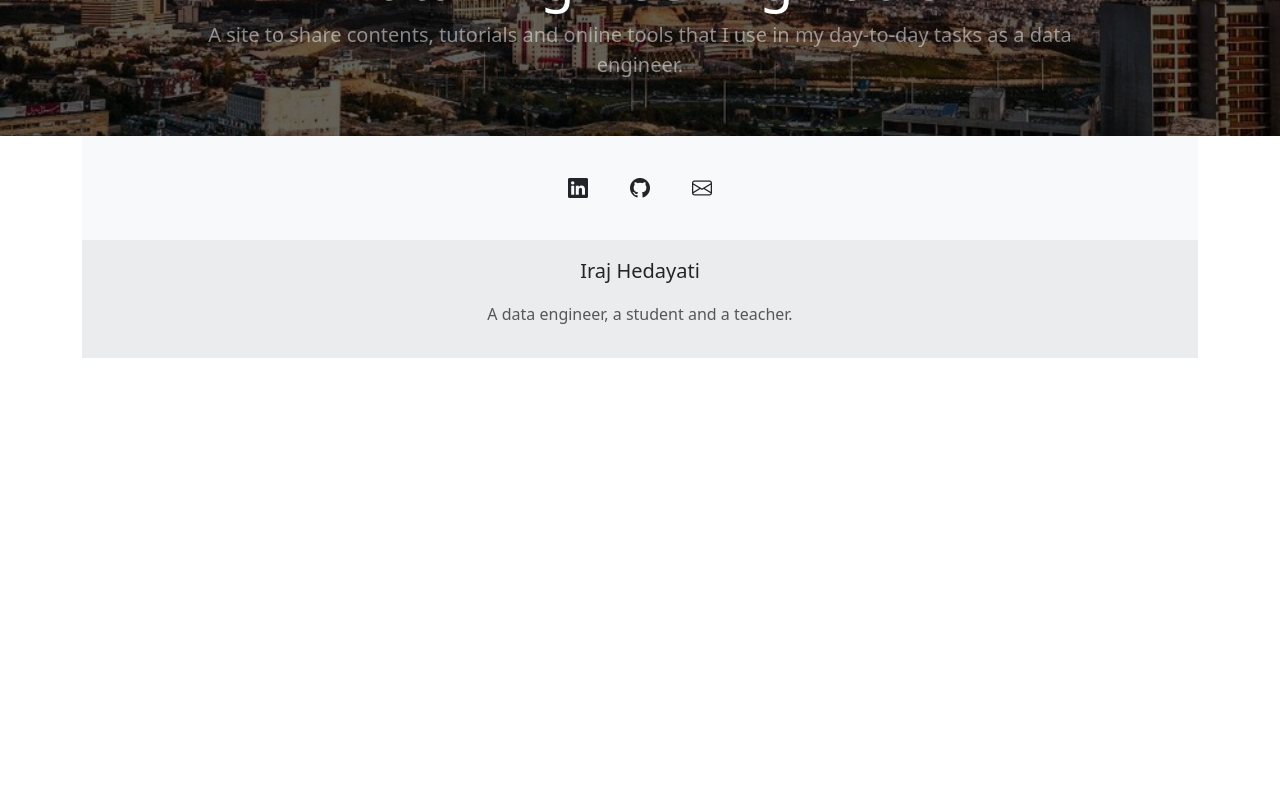
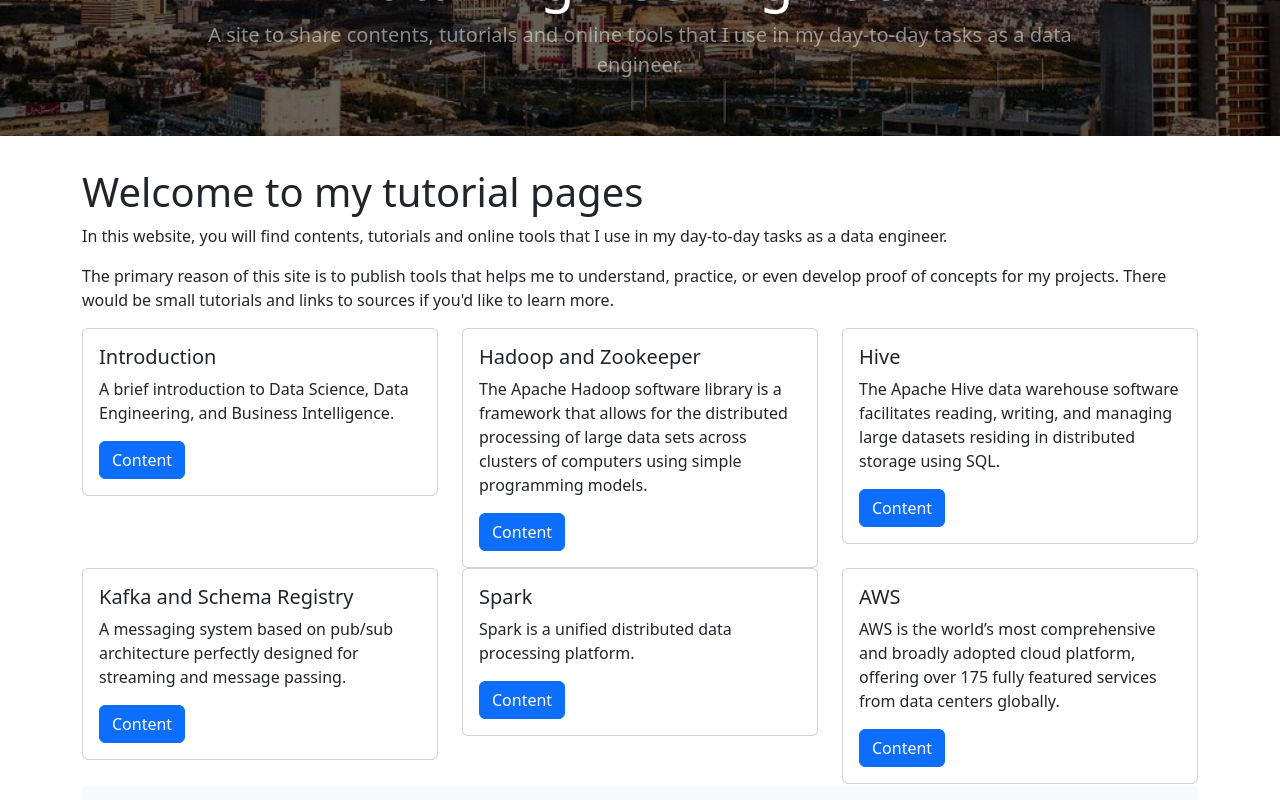
Before and after one commit to irajhedayati/data-engineering, a Vue app in the folder dataedu-fe/: page / in a window 1280 px wide. Shown: the part 420-1220 px from the top of the page. Before the commit the page ends 800 px from the top, so only its background shows below. Built offline with nearby package versions, Linux system fonts and the light colour scheme.

Commit message:
Add tutorial sections, introduction, and tab component

```diff
--- /dev/null
+++ b/dataedu-fe/src/assets/css/main.css
@@ -0,0 +1,6 @@
+.wrapper {
+    max-width: calc(100% - 3rem);
+    margin: auto;
+    width: 75rem;
+    padding: 2rem 0 0.1rem 0;
+}
--- /dev/null
+++ b/dataedu-fe/src/components/IrajTab.vue
@@ -0,0 +1,41 @@
+<template>
+  <div v-show="isActive" :id="normalizedName" :aria-labelledby="id" class="tab-pane fade show active" role="tabpanel">
+    <slot></slot>
+  </div>
+</template>
+
+<script>
+export default {
+  name: 'IrajTab',
+  props: {
+    name: { required: true },
+    selected: { default: false }
+  },
+  data () {
+    return {
+      isActive: false
+    }
+  },
+  computed: {
+    href () {
+      return '#' + this.normalizedName
+    },
+    id () {
+      return this.normalizedName + '-tab'
+    },
+    normalizedName () {
+      return this.name.toLowerCase().replace(/ /g, '-')
+    }
+  },
+  mounted () {
+    this.isActive = this.selected
+  },
+  created () {
+    this.$parent.tabs.push(this)
+  }
+}
+</script>
+
+<style scoped>
+
+</style>
--- /dev/null
+++ b/dataedu-fe/src/components/IrajTabs.vue
@@ -0,0 +1,38 @@
+<template>
+  <div>
+    <ul id="myTab" class="nav nav-tabs" role="tablist">
+      <li v-for="(tab, i) in tabs" :key="i" class="nav-item" role="presentation">
+        <button :id="tab.id" :aria-controls="tab.normalizedName" :aria-selected="tab.isActive"
+                class="nav-link" :class="{ 'active': tab.isActive }" :data-bs-target="tab.href"
+                data-bs-toggle="tab" role="tab" type="button" @click="selectTab(tab)">{{ tab.name }}
+        </button>
+      </li>
+    </ul>
+    <div id="myTabContent" class="tab-content">
+      <slot></slot>
+    </div>
+  </div>
+</template>
+
+<script>
+export default {
+  name: 'IrajTabs',
+  data () {
+    return { tabs: [] }
+  },
+  created () {
+
+  },
+  methods: {
+    selectTab (selectedTab) {
+      this.tabs.forEach(tab => {
+        tab.isActive = (tab.name === selectedTab.name)
+      })
+    }
+  }
+}
+</script>
+
+<style scoped>
+
+</style>
--- a/dataedu-fe/src/main.js
+++ b/dataedu-fe/src/main.js
@@ -4,5 +4,6 @@ import router from './router'
 import 'bootstrap/dist/css/bootstrap.min.css'
 import 'bootstrap-icons/font/bootstrap-icons.css'
 import 'bootstrap'
+import '@/assets/css/main.css'
 
 createApp(App).use(router).mount('#app')
--- a/dataedu-fe/src/router/index.js
+++ b/dataedu-fe/src/router/index.js
@@ -1,6 +1,7 @@
 import { createRouter, createWebHistory } from 'vue-router'
-import HomeView from '../views/HomeView.vue'
-import JsonEditorView from '../views/JsonEditorView.vue'
+import HomeView from '@/views/HomeView.vue'
+import JsonEditorView from '@/views/JsonEditorView.vue'
+import TutorialIntroductionView from '@/views/TutorialIntroductionView.vue'
 
 const routes = [
   {
@@ -12,6 +13,11 @@ const routes = [
     path: '/json',
     name: 'JsonEditor',
     component: JsonEditorView
+  },
+  {
+    path: '/tutorials/introduction',
+    name: 'TutorialIntroductionView',
+    component: TutorialIntroductionView
   }
 ]
 
--- a/dataedu-fe/src/views/HomeView.vue
+++ b/dataedu-fe/src/views/HomeView.vue
@@ -1,7 +1,94 @@
 <template>
-  <Banner title='Data Engineering Tools'
-          caption='A site to share contents, tutorials and online tools that I use in my day-to-day tasks as a data engineer.'
+  <Banner
+    caption='A site to share contents, tutorials and online tools that I use in my day-to-day tasks as a data engineer.'
+    title='Data Engineering Tools'
   />
+  <section id="content">
+    <div class="wrapper doc">
+      <div class="container">
+        <div class="row">
+          <div class="col-auto">
+            <h1>Welcome to my tutorial pages</h1>
+            <p>
+              In this website, you will find contents, tutorials and online tools that I use in my day-to-day tasks as a
+              data engineer.
+            </p>
+            <p>
+              The primary reason of this site is to publish tools that helps me to understand, practice, or even develop
+              proof of concepts for my projects. There would be small tutorials and links to sources if you'd like to
+              learn
+              more.
+            </p>
+          </div>
+        </div>
+        <div class="row">
+          <div class="col-sm">
+            <div class="card">
+              <div class="card-body">
+                <h5 class="card-title">Introduction</h5>
+                <p class="card-text">A brief introduction to Data Science, Data Engineering, and Business
+                  Intelligence.</p>
+                <router-link aria-current="page" class="btn btn-primary" to="/tutorials/introduction">Content
+                </router-link>
+              </div>
+            </div>
+          </div>
+          <div class="col-sm">
+            <div class="card">
+              <div class="card-body">
+                <h5 class="card-title">Hadoop and Zookeeper</h5>
+                <p class="card-text">The Apache Hadoop software library is a framework that allows for the distributed
+                  processing of large data sets across clusters of computers using simple programming models.</p>
+                <router-link aria-current="page" class="btn btn-primary" to="/">Content</router-link>
+              </div>
+            </div>
+          </div>
+          <div class="col-sm">
+            <div class="card">
+              <div class="card-body">
+                <h5 class="card-title">Hive</h5>
+                <p class="card-text">The Apache Hive data warehouse software facilitates reading, writing, and managing
+                  large datasets residing in distributed storage using SQL.</p>
+                <router-link aria-current="page" class="btn btn-primary" to="/">Content</router-link>
+              </div>
+            </div>
+          </div>
+        </div>
+        <div class="row">
+          <div class="col-sm">
+            <div class="card">
+              <div class="card-body">
+                <h5 class="card-title">Kafka and Schema Registry</h5>
+                <p class="card-text">A messaging system based on pub/sub architecture perfectly designed for streaming
+                  and
+                  message passing.</p>
+                <router-link aria-current="page" class="btn btn-primary" to="/">Content</router-link>
+              </div>
+            </div>
+          </div>
+          <div class="col-sm">
+            <div class="card">
+              <div class="card-body">
+                <h5 class="card-title">Spark</h5>
+                <p class="card-text">Spark is a unified distributed data processing platform.</p>
+                <router-link aria-current="page" class="btn btn-primary" to="/">Content</router-link>
+              </div>
+            </div>
+          </div>
+          <div class="col-sm">
+            <div class="card">
+              <div class="card-body">
+                <h5 class="card-title">AWS</h5>
+                <p class="card-text">AWS is the world’s most comprehensive and broadly adopted cloud
+                  platform, offering over 175 fully featured services from data centers globally.</p>
+                <router-link aria-current="page" class="btn btn-primary" to="/">Content</router-link>
+              </div>
+            </div>
+          </div>
+        </div>
+      </div>
+    </div>
+  </section>
 </template>
 
 <script>
@@ -10,11 +97,7 @@ import Banner from '@/components/Banner.vue'
 export default {
   name: 'HomeView',
   data () {
-    return {
-      bannerImage: `${require('@/assets/images/banner.jpg')}`,
-      title: 'Data Engineering Tools',
-      caption: 'A site to share contents, tutorials and online tools that I use in my day-to-day tasks as a data engineer.'
-    }
+    return {}
   },
   components: {
     Banner
--- /dev/null
+++ b/dataedu-fe/src/views/TutorialIntroductionView.vue
@@ -0,0 +1,65 @@
+<template>
+  <Banner
+    caption='Introduction to Data Science, Data Engineering, and Business Intelligence'
+    title='Introduction'
+  />
+  <section id="content">
+    <div class="wrapper doc">
+      <IrajTabs>
+        <IrajTab :selected="true" :name="'Data Science'">
+          <div class="container">
+            <div class="row">
+              <div class="col-sm">
+                <iframe
+                  allow="fullscreen"
+                  height="569"
+                  src="https://docs.google.com/presentation/d/e/2PACX-1vREudkVR1P88y-43O0szyAwkKt6S7jy_daoGqVwYLm27AbV5f_pDKJ7IStVPTgm4ufCQj05GLttLL51/embed?start=false&loop=false&delayms=3000"
+                  title="Introduction to Data Science" width="960"></iframe>
+              </div>
+            </div>
+            <div class="row">
+              <div class="col-sm">
+                <iframe
+                  allow="fullscreen"
+                  height="569"
+                  src="https://docs.google.com/presentation/d/e/2PACX-1vRBWjUEeA2nRZVtinO9BtsxeH9iLiYHWsrNlo9oKms0wqqgMB2mzZIAUie9jHILw5o45c15GROCaPAH/embed?start=false&loop=false&delayms=3000"
+                  title="Descriptive Statistics" width="960"></iframe>
+              </div>
+            </div>
+          </div>
+        </IrajTab>
+        <IrajTab :name="'Data Engineering'">
+          <div class="container">
+            <div class="row">
+              <div class="col-sm">
+                <iframe
+                  allow="fullscreen"
+                  height="569"
+                  src="https://docs.google.com/presentation/d/e/2PACX-1vSRNwB64o428L580cFrR6lBubR9WP0SGlnVEscQBzUgD023uQHqavzr5utU6oCjehiGFuIRmV8wgoKu/embed?start=false&loop=false&delayms=3000"
+                  title="Introduction to Data Engineering" width="960"></iframe>
+              </div>
+            </div>
+          </div>
+        </IrajTab>
+        <IrajTab :name="'Business Intelligence'">
+          <div class="container">
+            <div class="row">
+              <div class="col-sm">
+                <iframe
+                  allow="fullscreen"
+                  height="569"
+                  src="https://docs.google.com/presentation/d/e/2PACX-1vQ62QgZNnCwN-7WbuOFHeuftYhgia0w1zmKwsrVlI_9Sm1CrAizJWwHjsEGD4GaY8cNs6laAZ-unkwu/embed?start=false&loop=false&delayms=3000"
+                  title="Introduction to Business Intelligence" width="960"></iframe>
+              </div>
+            </div>
+          </div>
+        </IrajTab>
+      </IrajTabs>
+    </div>
+  </section>
+</template>
+<script setup>
+import Banner from '@/components/Banner.vue'
+import IrajTabs from '@/components/IrajTabs.vue'
+import IrajTab from '@/components/IrajTab.vue'
+</script>
```
